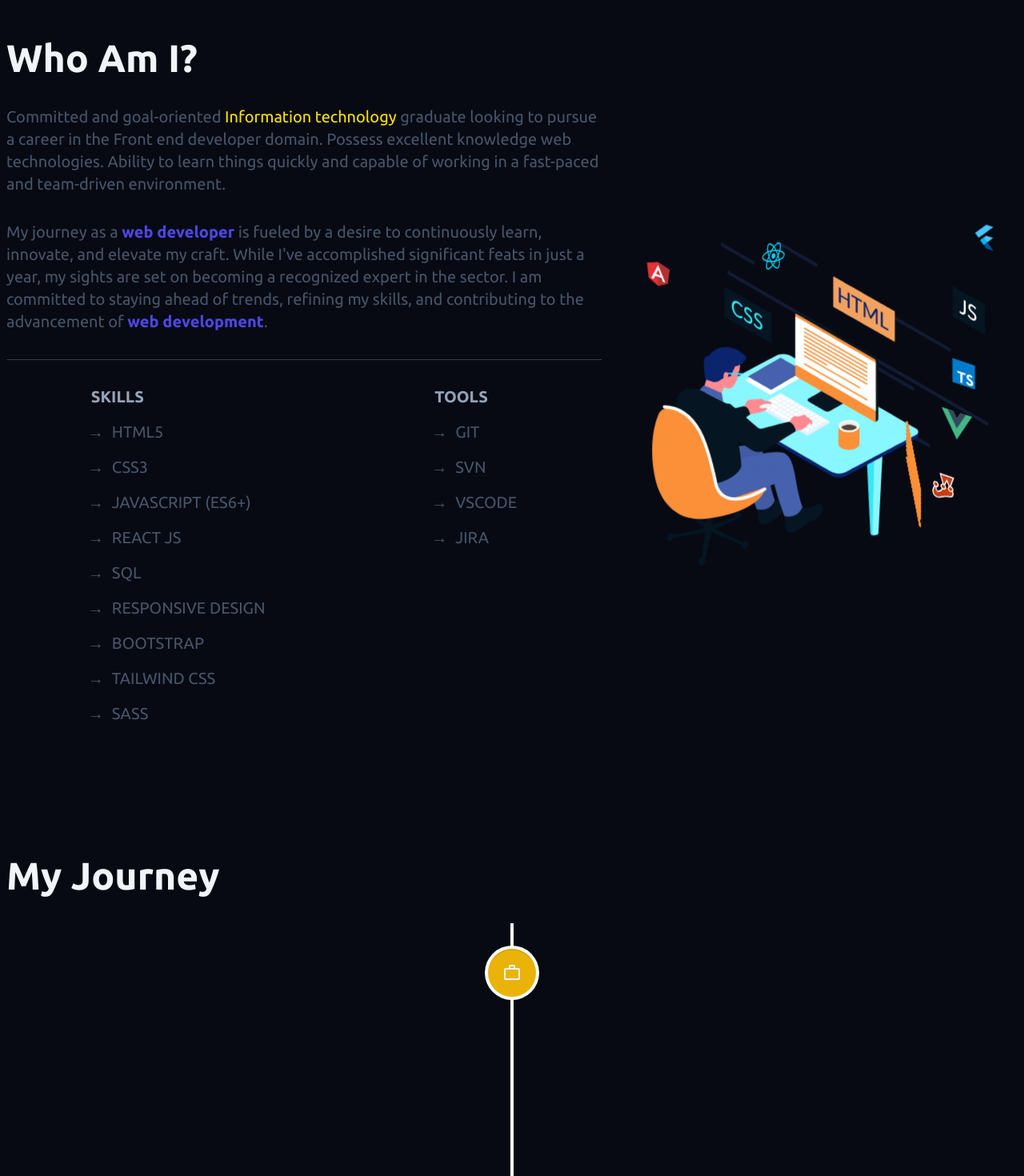
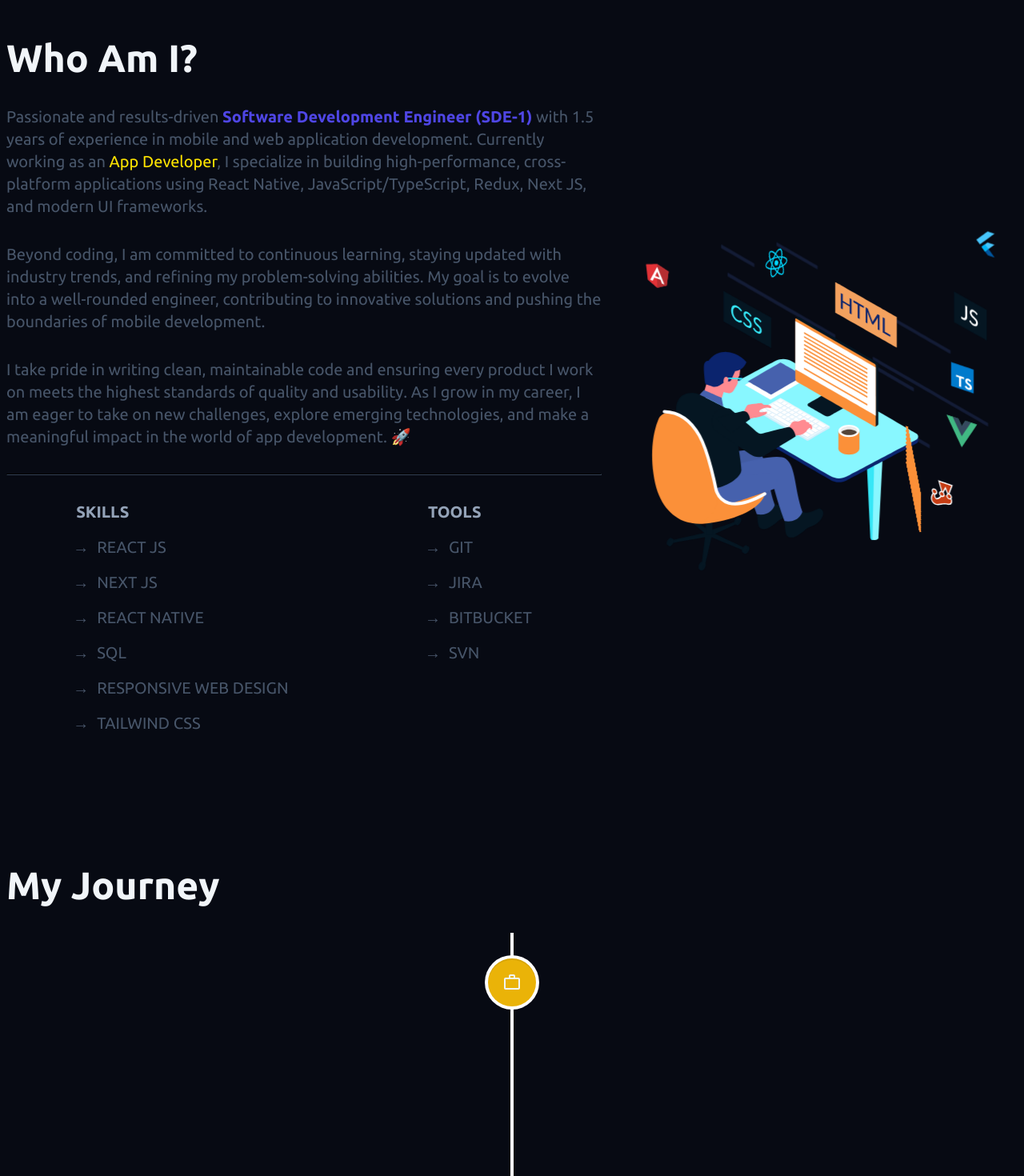
Before and after one commit to Tushar-718/Portfolio, a React (Vite) app: page / in a window 1280 px wide. Shown: the part 840-2310 px from the top of the page at 80% size. Built offline with nearby package versions, Linux system fonts and the light colour scheme.

Commit message:
about updated

```diff
--- a/src/components/about/About.jsx
+++ b/src/components/about/About.jsx
@@ -8,14 +8,25 @@ const About = () => {
     <div id="about" className="container section">
       <div className="about__content">
         <h2 className="about__title">Who Am I?</h2>
-        <p className="about__desc">Committed and goal-oriented <a>Information technology</a> graduate looking to pursue a career in the Front end developer domain. Possess excellent knowledge web technologies. Ability to learn things quickly and capable of working in a fast-paced and team-driven environment.</p>
         <p className="about__desc">
-          My journey as a <strong>web developer</strong> is fueled by a desire
-          to continuously learn, innovate, and elevate my craft. While I've
-          accomplished significant feats in just a year, my sights are set on
-          becoming a recognized expert in the sector. I am committed to staying
-          ahead of trends, refining my skills, and contributing to the
-          advancement of <strong>web development</strong>.
+          Passionate and results-driven <strong>Software Development Engineer (SDE-1) </strong>
+          with 1.5 years of experience in mobile and web application
+          development. Currently working as an <a>App Developer</a>, I specialize in
+          building high-performance, cross-platform applications using React
+          Native, JavaScript/TypeScript, Redux, Next JS, and modern UI frameworks.
+        </p>
+        <p className="about__desc">
+          Beyond coding, I am committed to continuous learning, staying updated
+          with industry trends, and refining my problem-solving abilities. My
+          goal is to evolve into a well-rounded engineer, contributing to
+          innovative solutions and pushing the boundaries of mobile development.
+        </p>
+        <p className="about__desc">
+          I take pride in writing clean, maintainable code and ensuring every
+          product I work on meets the highest standards of quality and
+          usability. As I grow in my career, I am eager to take on new
+          challenges, explore emerging technologies, and make a meaningful
+          impact in the world of app development. 🚀
         </p>
         <hr className="about__hr" />
         <div className="about__skillTool">
@@ -23,15 +34,12 @@ const About = () => {
             <h3 className="about__subtitle">SKILLS</h3>
             <div className="about__ul-container">
               <ul className="about__ul">
-            <li className="about__list">HTML5</li>
-            <li className="about__list">CSS3</li>
-            <li className="about__list">JAVASCRIPT (ES6+)</li>
                 <li className="about__list">REACT JS</li>
+                <li className="about__list">NEXT JS</li>
+                <li className="about__list">REACT NATIVE</li>
                 <li className="about__list">SQL</li>
-            <li className="about__list">RESPONSIVE DESIGN</li>
-            <li className="about__list">BOOTSTRAP</li>
+                <li className="about__list">RESPONSIVE WEB DESIGN</li>
                 <li className="about__list">TAILWIND CSS</li>
-            <li className="about__list">SASS</li>
               </ul>
             </div>
           </div>
@@ -40,9 +48,9 @@ const About = () => {
             <div className="about__ul-container">
               <ul className="about__ul">
                 <li className="about__list">GIT</li>
+                <li className="about__list">JIRA</li>
+                <li className="about__list">BITBUCKET</li>
                 <li className="about__list">SVN</li>
-            <li className="about__list">VSCODE</li>
-            <li className="about__list">JIRA</li>
               </ul>
             </div>
           </div>
--- a/src/components/myJourney/timelineElement.js
+++ b/src/components/myJourney/timelineElement.js
@@ -1,6 +1,15 @@
 let timelineElements=[
     {
         id:1,
+        title:"Software Development Engineer 1 (SDE-1)",
+        company:"Matpatra",
+        location:"Gurugram",
+        date:"Jul 2024 - Present",
+        desc:`A Software Development Engineer 1 (SDE-1) – React Native develops cross-platform mobile applications using React Native, JavaScript/TypeScript, Redux, and APIs. They collaborate with designers and backend teams, optimize performance, debug issues, and ensure smooth UI/UX. Strong problem-solving, version control (Git), and agile development skills are essential for this role.`,
+        icon:"work"
+    },
+    {
+        id:2,
         title:"Web Developer Trainee",
         company:"Magic Edtech",
         location:"Noida",
@@ -9,7 +18,7 @@ let timelineElements=[
         icon:"work"
     },
     {
-        id:2,
+        id:3,
         title:"Bachelors Of Technology in Information Technology",
         company:"Maharaja Surajmal Institute of Technology",
         location:"Delhi",
@@ -18,7 +27,7 @@ let timelineElements=[
         icon:"school"
     },
     {
-        id:3,
+        id:4,
         title:"Class XII",
         company:"Kendriya Vidyalaya Andrews Ganj",
         location:"Delhi",
@@ -27,7 +36,7 @@ let timelineElements=[
         icon:"school"
     },
     {
-        id:4,
+        id:5,
         title:"Class X",
         company:"Kendriya Vidyalaya Andrews Ganj",
         location:"Delhi",
```
Lines whose indentation alone changed are shown as unchanged.
